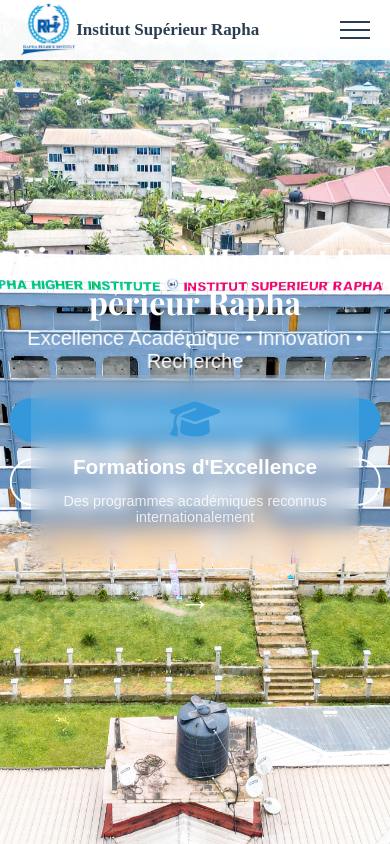
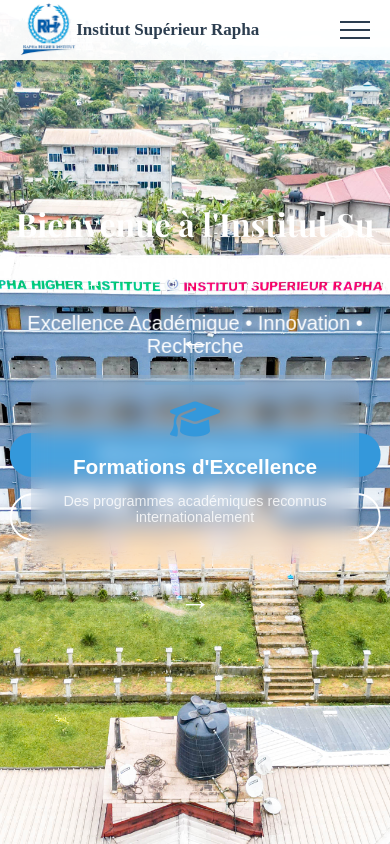
Before and after one commit to djufomene/raphainstitut, a React (Vite) app: page / in a window 390 px wide. Built offline with nearby package versions, Linux system fonts and the light colour scheme.

Commit message:
j'ai fais une modification sur Acueil.scss

```diff
--- a/src/styles/Accueil.scss
+++ b/src/styles/Accueil.scss
@@ -1731,7 +1731,6 @@
   }
 
   .hero-content {
-    margin-top: str-index($string: "", $substring: "s");
     width: 95%;
   }
 
@@ -1741,12 +1740,11 @@
 
   .subtitle{
     font-size: 20px;
-    margin-top: -20px;
   }
 
   .cta-buttons {
     flex-direction: column;
-    margin-top: -50px;
+
     gap: 1rem;
   }
 
```
